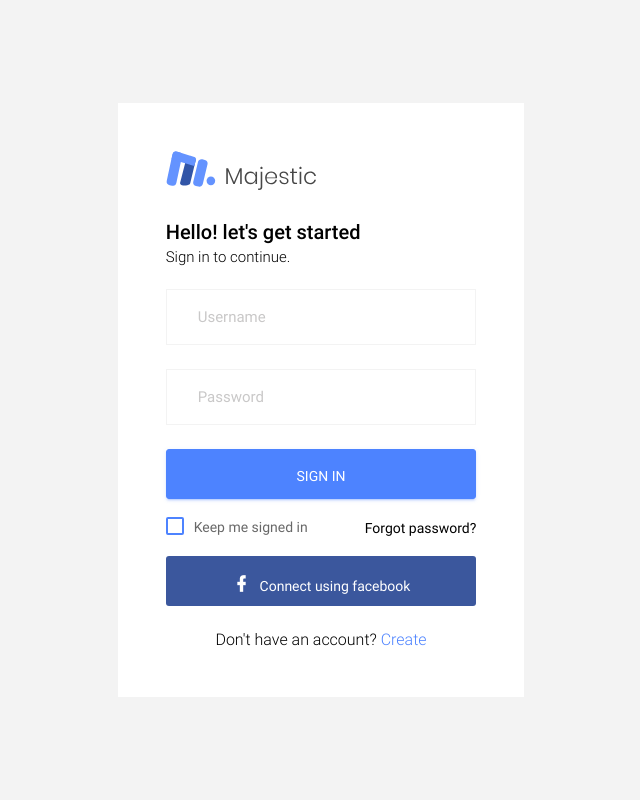
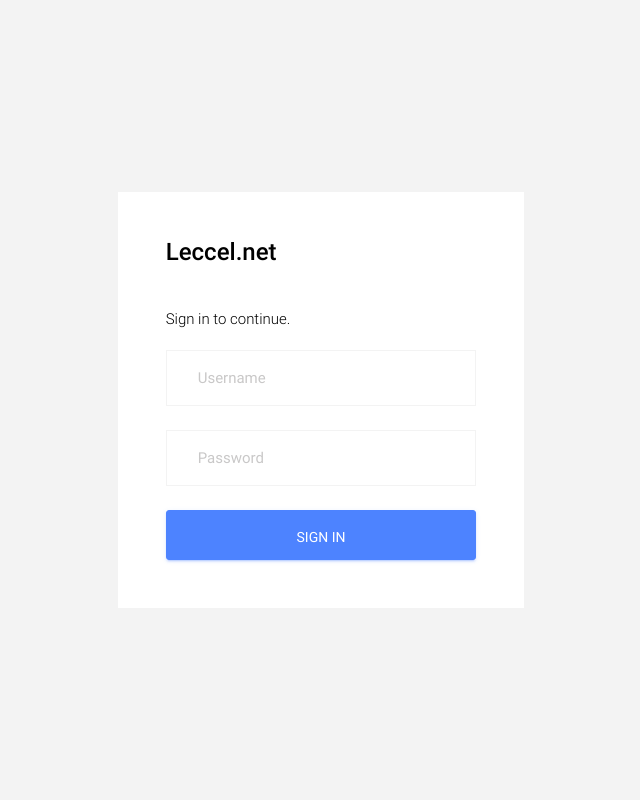
Before and after one commit to johnexzy/SuperApp, a PHP site: page /admin/pages/samples/login.php in a window 1280 px wide. Shown: the whole page, without its empty margins (319-959 px from the left). Run offline with PHP 8.4, Linux system fonts and the light colour scheme.

Commit message:
Building Admin Login

```diff
--- a/admin/pages/samples/login.php
+++ b/admin/pages/samples/login.php
@@ -25,10 +25,9 @@
         <div class="row w-100 mx-0">
           <div class="col-lg-4 mx-auto">
             <div class="auth-form-light text-left py-5 px-4 px-sm-5">
-              <div class="brand-logo">
-                <img src="../../images/logo.svg" alt="logo">
+              <div class="brand-logo mb-5">
+                <h3>Leccel.net</h3>
               </div>
-              <h4>Hello! let's get started</h4>
               <h6 class="font-weight-light">Sign in to continue.</h6>
               <form class="pt-3">
                 <div class="form-group">
@@ -40,23 +39,7 @@
                 <div class="mt-3">
                   <a class="btn btn-block btn-primary btn-lg font-weight-medium auth-form-btn" href="../../index.php">SIGN IN</a>
                 </div>
-                <div class="my-2 d-flex justify-content-between align-items-center">
-                  <div class="form-check">
-                    <label class="form-check-label text-muted">
-                      <input type="checkbox" class="form-check-input">
-                      Keep me signed in
-                    </label>
-                  </div>
-                  <a href="#" class="auth-link text-black">Forgot password?</a>
-                </div>
-                <div class="mb-2">
-                  <button type="button" class="btn btn-block btn-facebook auth-form-btn">
-                    <i class="mdi mdi-facebook mr-2"></i>Connect using facebook
-                  </button>
-                </div>
-                <div class="text-center mt-4 font-weight-light">
-                  Don't have an account? <a href="register.php" class="text-primary">Create</a>
-                </div>
+
               </form>
             </div>
           </div>
```
Also changed, not shown: admin/images/untitled.png (added).
